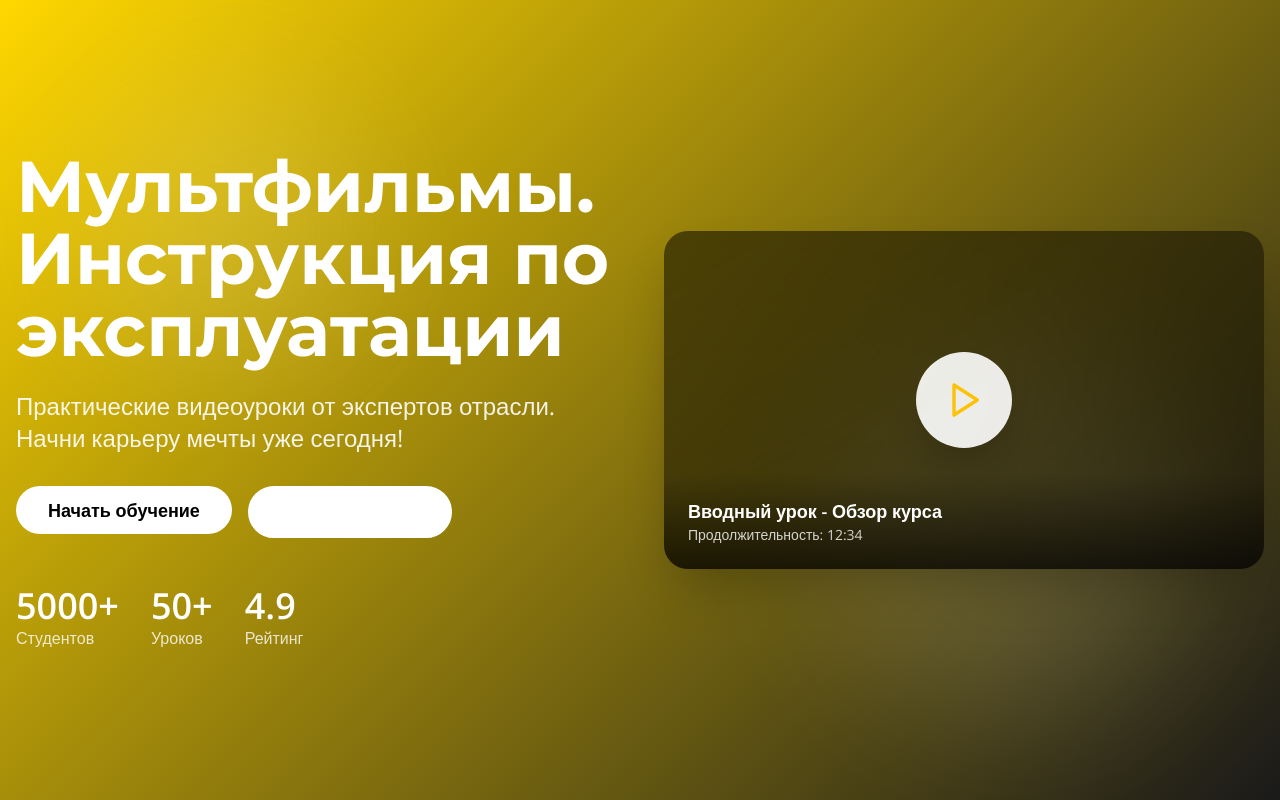
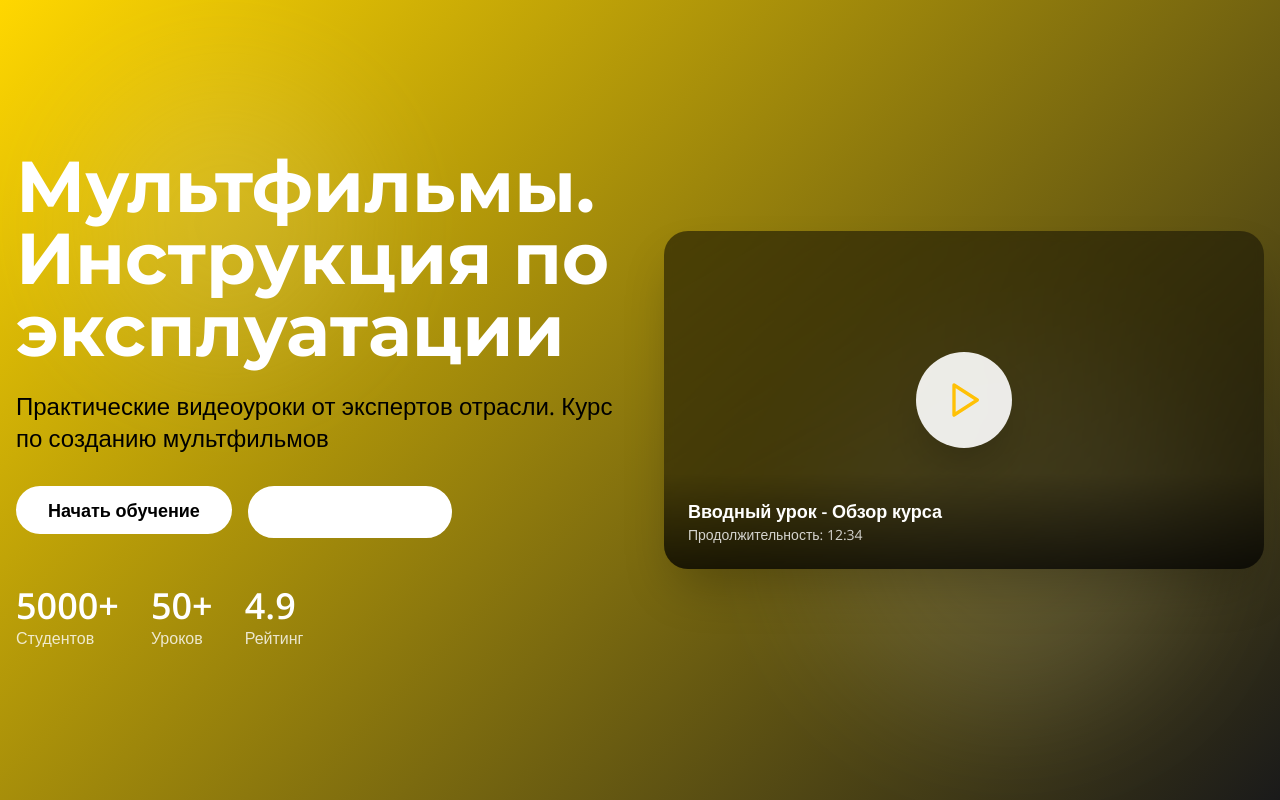
Before and after one commit to pr-poehali-dev/video-sales-landing, a React (Vite) app: page / in a window 1280 px wide. Shown: the top 800 px of the page. Built offline with nearby package versions, Linux system fonts and the light colour scheme.

Commit message:
Обновление 1 компонентов

```diff
--- a/src/pages/Index.tsx
+++ b/src/pages/Index.tsx
@@ -129,9 +129,7 @@ const Index = () => {
               <h1 className="text-5xl md:text-7xl font-bold mb-6 leading-tight">
                 Мультфильмы. Инструкция по эксплуатации
               </h1>
-              <p className="text-xl md:text-2xl mb-8 text-white/90">
-                Практические видеоуроки от экспертов отрасли. Начни карьеру мечты уже сегодня!
-              </p>
+              <p className="text-xl md:text-2xl mb-8 text-[#000000]">Практические видеоуроки от экспертов отрасли. Курс по созданию мультфильмов</p>
               <div className="flex flex-wrap gap-4">
                 <Button size="lg" className="bg-white text-black hover:bg-white/90 font-semibold px-8 py-6 text-lg rounded-full">
                   Начать обучение
```
